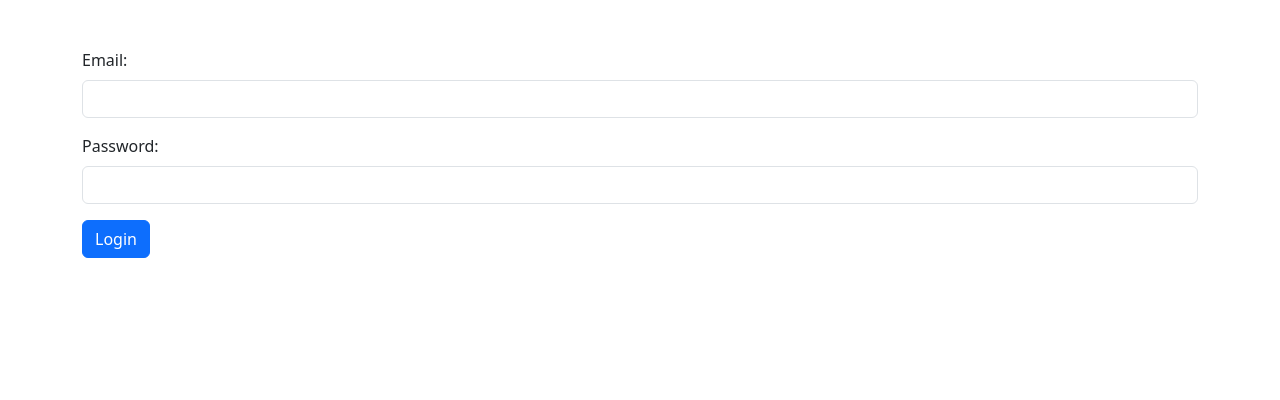
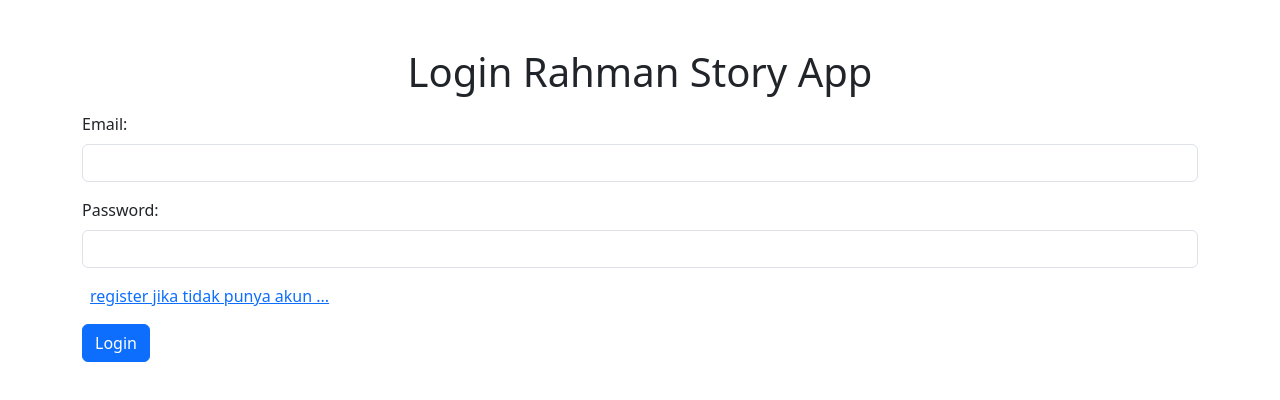
Before and after one commit to RahmanIslamIen/rahman-story-app, a website built with webpack: page login.html in a window 1280 px wide. Built offline with nearby package versions, Linux system fonts and the light colour scheme.

Commit message:
pembaharuan ui

```diff
--- a/login.html
+++ b/login.html
@@ -7,8 +7,11 @@
     <title>Login</title>
   </head>
   <body>
-    <div class="container">
-      <form id="loginForm" class="needs-validation mt-5" novalidate>
+    <div class="container mt-5">
+      <center>
+        <h1>Login Rahman Story App</h1>
+      </center>
+      <form id="loginForm" class="needs-validation mt-3" novalidate>
         <div class="mb-3">
           <label for="email" class="form-label">Email:</label>
           <input
@@ -32,6 +35,11 @@
             required
           />
           <div class="invalid-feedback">Please enter your password.</div>
+        </div>
+        <div class="mb-3">
+          <a href="register.html" class="m-2"
+            >register jika tidak punya akun ...</a
+          >
         </div>
         <button type="button" class="btn btn-primary" onclick="login()">
           Login
```
Also changed, not shown: register.html (+3 -1 lines).
